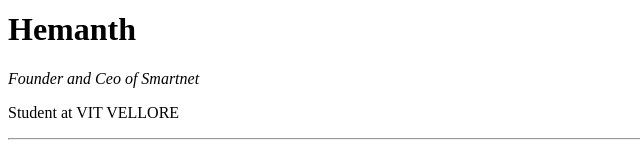
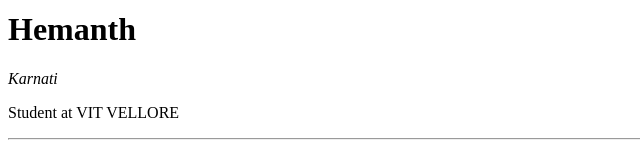
Before and after one commit to Hemanth-Karnati-HK/personal-website, a plain HTML site: page index.html in a window 1280 px wide. Shown: the part 208-368 px from the top of the page, without its empty margins (0-640 px from the left). Drawn offline with Linux system fonts and the light colour scheme.

Commit message:
Update index.html

```diff
--- a/index.html
+++ b/index.html
@@ -10,7 +10,7 @@
      <a href="https://www.microsoft.com/en-in"> Microsoft</a>
       <h1> Hemanth </h1>
       <p>
-         <em>Founder and Ceo of Smartnet</em>
+         <em>Karnati</em>
       </p>
       <p>
         Student at VIT VELLORE
```
